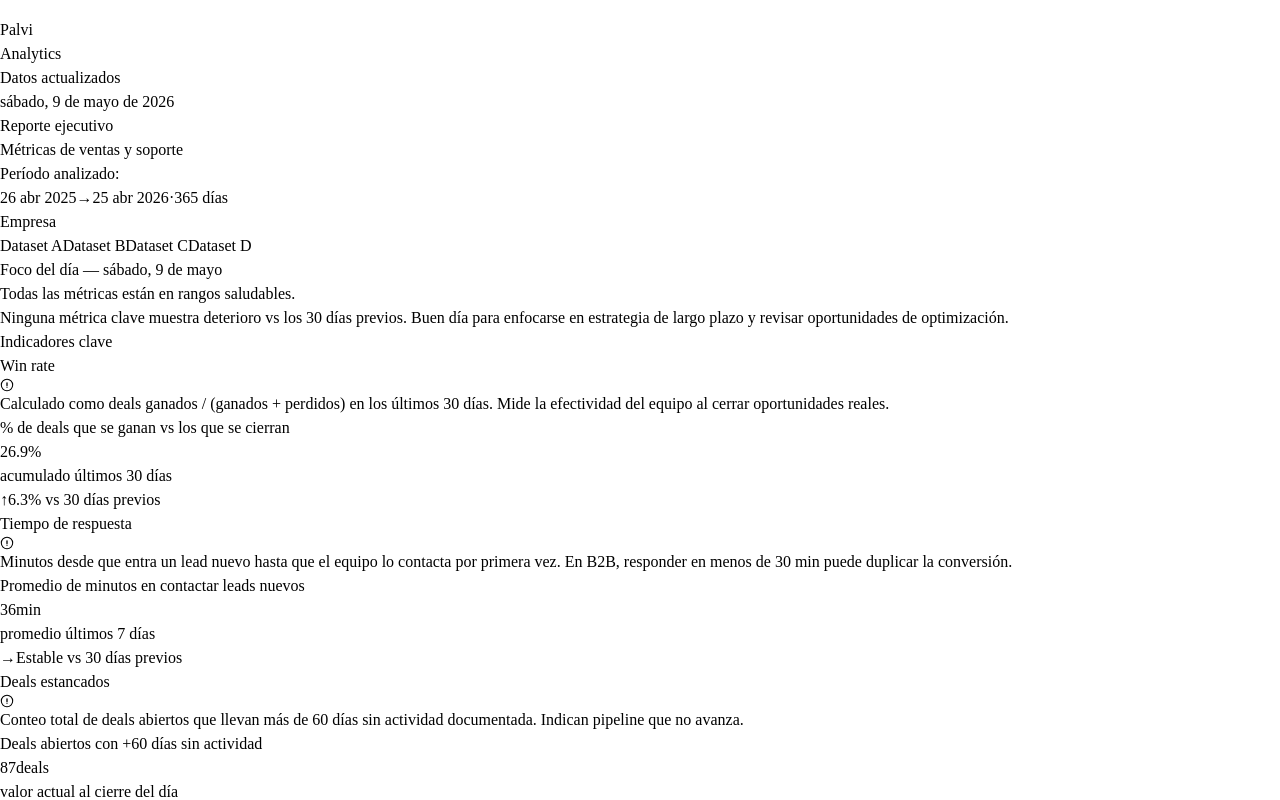
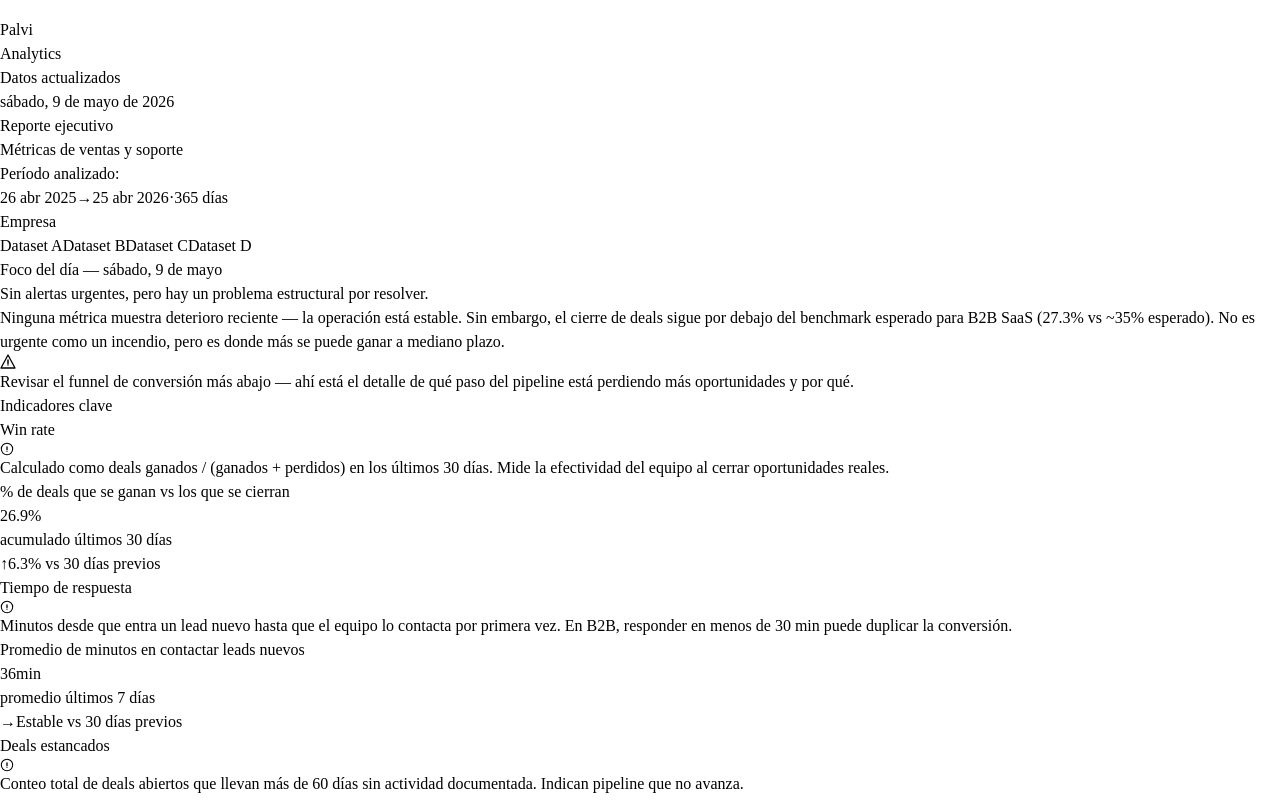
Before and after one commit to DanielOteroU/palvi-dashboard, a React (Vite) app: page / in a window 1280 px wide. Both pictures are taken after a click on the button "Dataset B". Shown: the top 800 px of the page. Built offline with nearby package versions, Linux system fonts and the light colour scheme.

Commit message:
feat: amber focus state for structural issues without urgent trends

```diff
--- a/src/components/FocusAlert.tsx
+++ b/src/components/FocusAlert.tsx
@@ -9,6 +9,7 @@ import {
   getAccumulationRate,
   projectValue,
   getYearAgoValue,
+  getFunnelData,
 } from '../utils/dataUtils'
 import FocusModal from './FocusModal'
 
@@ -118,11 +119,71 @@ export default function FocusAlert({ dataset }: FocusAlertProps) {
   })
 
   if (alerts.length === 0) {
+    const funnelData = getFunnelData(days)
+    const conversions = funnelData.slice(1).map((item, i) => {
+      const prev = funnelData[i].value
+      const rate = prev > 0 ? (item.value / prev) * 100 : 0
+      return { from: funnelData[i].name, rate }
+    })
+    const benchmarks: Record<string, number> = {
+      'Leads': 50,
+      'Calificados': 60,
+      'Deals': 35,
+    }
+    const significantSteps = conversions.filter(c => c.from !== 'Tráfico')
+    const structuralIssues = significantSteps.filter(
+      c => benchmarks[c.from] && c.rate < benchmarks[c.from] - 3
+    )
+    const hasStructuralIssue = structuralIssues.length > 0
+    const worstStructural = hasStructuralIssue
+      ? structuralIssues.reduce((worst, current) => {
+          const worstGap = benchmarks[worst.from] - worst.rate
+          const currentGap = benchmarks[current.from] - current.rate
+          return currentGap > worstGap ? current : worst
+        }, structuralIssues[0])
+      : null
+
+    if (hasStructuralIssue && worstStructural) {
+      const stepName = worstStructural.from === 'Deals'
+        ? 'el cierre de deals'
+        : worstStructural.from === 'Calificados'
+        ? 'el avance de leads calificados a deals'
+        : 'la calificación de leads'
+
       return (
-      <div className="bg-white border border-gray-100 rounded-2xl shadow-sm mb-6 px-8 py-7">
+        <div className="bg-white border border-amber-200 rounded-2xl shadow-sm mb-6 px-8 py-7 overflow-hidden relative">
+          <div className="absolute top-0 left-0 right-0 h-1 bg-gradient-to-r from-amber-400 to-amber-500" />
+          <div className="flex items-center gap-2 mb-4">
+            <span className="w-1.5 h-1.5 rounded-full bg-amber-500" />
+            <span className="text-[11px] font-semibold text-amber-700 uppercase tracking-[0.15em]">
+              Foco del día — {today}
+            </span>
+          </div>
+          <h2 className="text-2xl font-semibold text-gray-900 leading-tight max-w-2xl">
+            Sin alertas urgentes, pero hay un problema estructural por resolver.
+          </h2>
+          <p className="text-sm text-gray-500 mt-3 max-w-3xl leading-relaxed">
+            Ninguna métrica muestra deterioro reciente — la operación está estable. Sin embargo, {stepName} sigue por debajo del benchmark esperado para B2B SaaS ({worstStructural.rate.toFixed(1)}% vs ~{benchmarks[worstStructural.from]}% esperado). No es urgente como un incendio, pero es donde más se puede ganar a mediano plazo.
+          </p>
+          <div className="mt-5 flex items-start gap-2 bg-amber-50/60 border border-amber-200/60 rounded-lg px-4 py-3">
+            <svg width="16" height="16" viewBox="0 0 16 16" fill="none" className="flex-shrink-0 mt-0.5 text-amber-700">
+              <path d="M8 1l7 13H1L8 1z" stroke="currentColor" strokeWidth="1.3" strokeLinejoin="round"/>
+              <path d="M8 6v3.5M8 11v.01" stroke="currentColor" strokeWidth="1.5" strokeLinecap="round"/>
+            </svg>
+            <p className="text-xs text-amber-900 leading-relaxed">
+              <span className="font-semibold">Revisar el funnel de conversión más abajo</span> — ahí está el detalle de qué paso del pipeline está perdiendo más oportunidades y por qué.
+            </p>
+          </div>
+        </div>
+      )
+    }
+
+    return (
+      <div className="bg-white border border-emerald-200 rounded-2xl shadow-sm mb-6 px-8 py-7 overflow-hidden relative">
+        <div className="absolute top-0 left-0 right-0 h-1 bg-gradient-to-r from-emerald-400 to-emerald-500" />
         <div className="flex items-center gap-2 mb-4">
           <span className="w-1.5 h-1.5 rounded-full bg-emerald-500" />
-          <span className="text-[11px] font-semibold text-gray-500 uppercase tracking-[0.15em]">
+          <span className="text-[11px] font-semibold text-emerald-700 uppercase tracking-[0.15em]">
             Foco del día — {today}
           </span>
         </div>
@@ -130,7 +191,7 @@ export default function FocusAlert({ dataset }: FocusAlertProps) {
           Todas las métricas están en rangos saludables.
         </h2>
         <p className="text-sm text-gray-500 mt-3 max-w-2xl leading-relaxed">
-          Ninguna métrica clave muestra deterioro vs los 30 días previos. Buen día para enfocarse en estrategia de largo plazo y revisar oportunidades de optimización.
+          Ninguna métrica clave muestra deterioro vs los 30 días previos y el funnel funciona dentro de los rangos esperados. Buen día para enfocarse en estrategia de largo plazo.
         </p>
       </div>
     )
```
Lines whose indentation alone changed are shown as unchanged.
